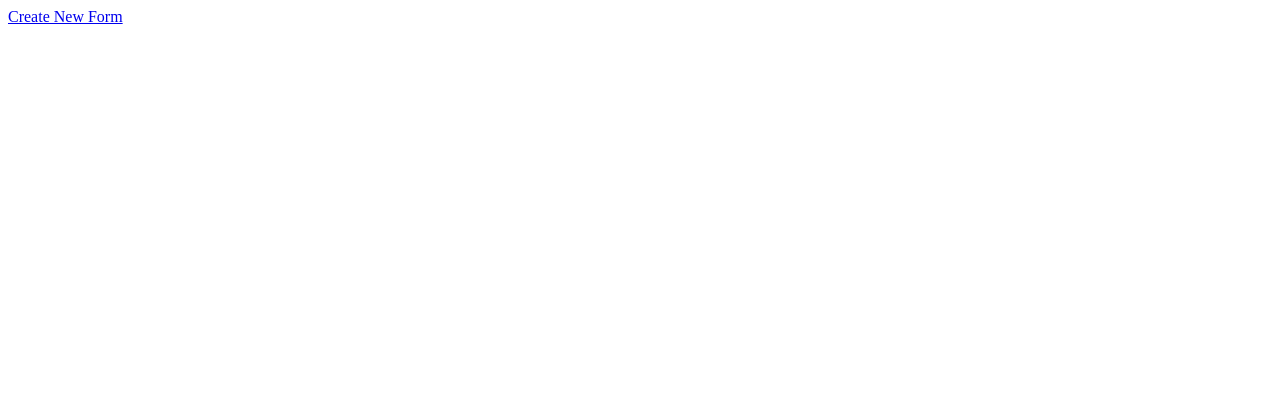
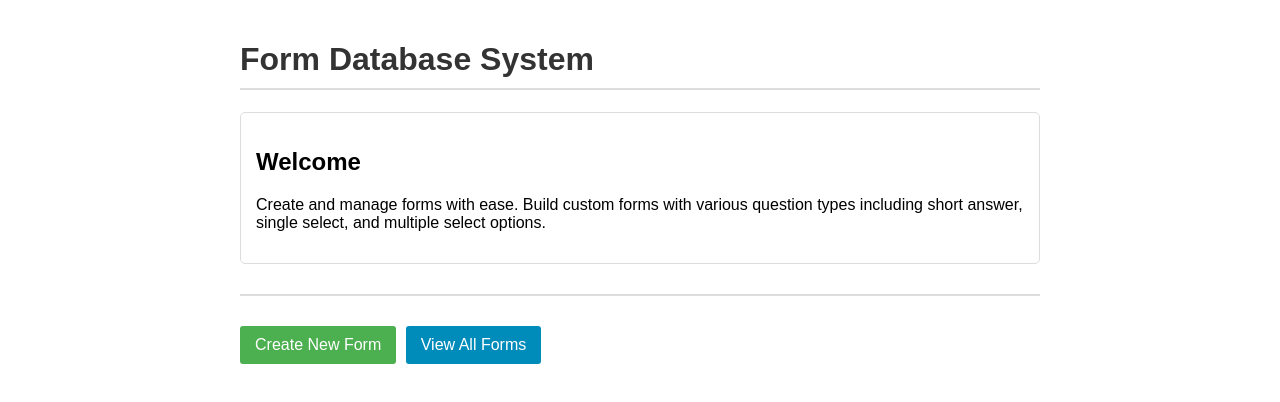
Before and after one commit to Kyle9410-Chen/database-final-project, a plain HTML site: page frontend/index.html in a window 1280 px wide. Drawn offline with Linux system fonts and the light colour scheme.

Commit message:
feat: add style and wellcome message to home page

```diff
--- a/frontend/index.html
+++ b/frontend/index.html
@@ -4,8 +4,74 @@
     <meta charset="UTF-8" />
     <meta name="viewport" content="width=device-width, initial-scale=1.0" />
     <title>Form Database System</title>
+    <style>
+      body {
+        font-family: Arial, sans-serif;
+        max-width: 800px;
+        margin: 0 auto;
+        padding: 20px;
+      }
+      .card {
+        margin: 20px 0;
+        padding: 15px;
+        border: 1px solid #ddd;
+        border-radius: 5px;
+      }
+      input,
+      select,
+      textarea {
+        margin: 5px 0;
+        padding: 5px;
+      }
+      button,
+      .btn-link {
+        padding: 10px 15px;
+        margin: 10px 5px 0 0;
+        cursor: pointer;
+        text-decoration: none;
+        display: inline-block;
+        border: none;
+        border-radius: 3px;
+      }
+      .btn-primary {
+        background-color: #4caf50;
+        color: white;
+      }
+      .btn-secondary {
+        background-color: #008cba;
+        color: white;
+      }
+      .btn-danger {
+        background-color: #ff4444;
+        color: white;
+      }
+      h1 {
+        color: #333;
+        border-bottom: 2px solid #ddd;
+        padding-bottom: 10px;
+      }
+      .action-buttons {
+        margin-top: 30px;
+        border-top: 2px solid #ddd;
+        padding-top: 20px;
+      }
+    </style>
   </head>
   <body>
-    <a href="/create">Create New Form</a>
+    <h1>Form Database System</h1>
+
+    <div class="card">
+      <h2>Welcome</h2>
+      <p>
+        Create and manage forms with ease. Build custom forms with various
+        question types including short answer, single select, and multiple
+        select options.
+      </p>
+    </div>
+
+    <div class="action-buttons">
+      <a href="/create" class="btn-link btn-primary">Create New Form</a>
+      <a href="#" class="btn-link btn-secondary">View All Forms</a>
+    </div>
   </body>
 </html>
```
